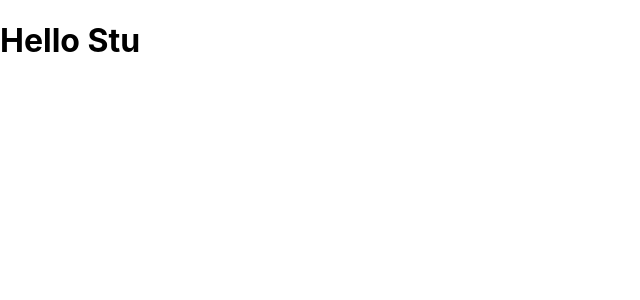
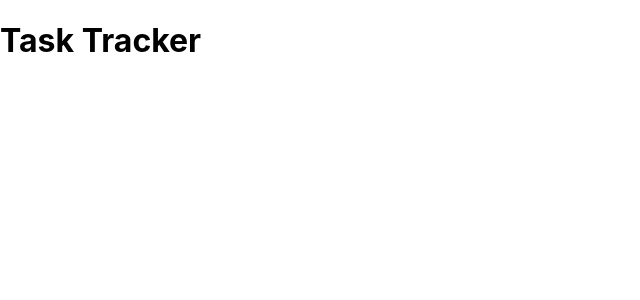
Before and after one commit to eulbyvan/react-task-tracker, a React (Create React App) app: page / in a window 1280 px wide. Shown: the top 300 px of the page, without its empty margins (0-640 px from the left). Built offline with nearby package versions, Linux system fonts and the light colour scheme.

Commit message:
creating a component

```diff
--- a/src/App.jsx
+++ b/src/App.jsx
@@ -1,3 +1,5 @@
+import Header from './components/Header';
+
 /*
  * Author : Stu (https://www.eulbyvan.com)
  * Created on : Mon Dec 26 2022 14:42:57
@@ -5,12 +7,9 @@
  */
 
 const App = () => {
-	const name = 'Stu';
-	const x = true;
-
 	return (
 		<div className="container">
-			<h1>Hello {x ? `${name}` : 'user'}</h1>
+			<Header />
 		</div>
 	);
 };
--- /dev/null
+++ b/src/components/Header.jsx
@@ -0,0 +1,15 @@
+/*
+ * Author : Stu (https://www.eulbyvan.com)
+ * Created on : Mon Dec 26 2022 14:50:12
+ * Copyright (c) 2022
+ */
+
+const Header = () => {
+	return (
+		<header>
+			<h1>Task Tracker</h1>
+		</header>
+	);
+};
+
+export default Header;
```
